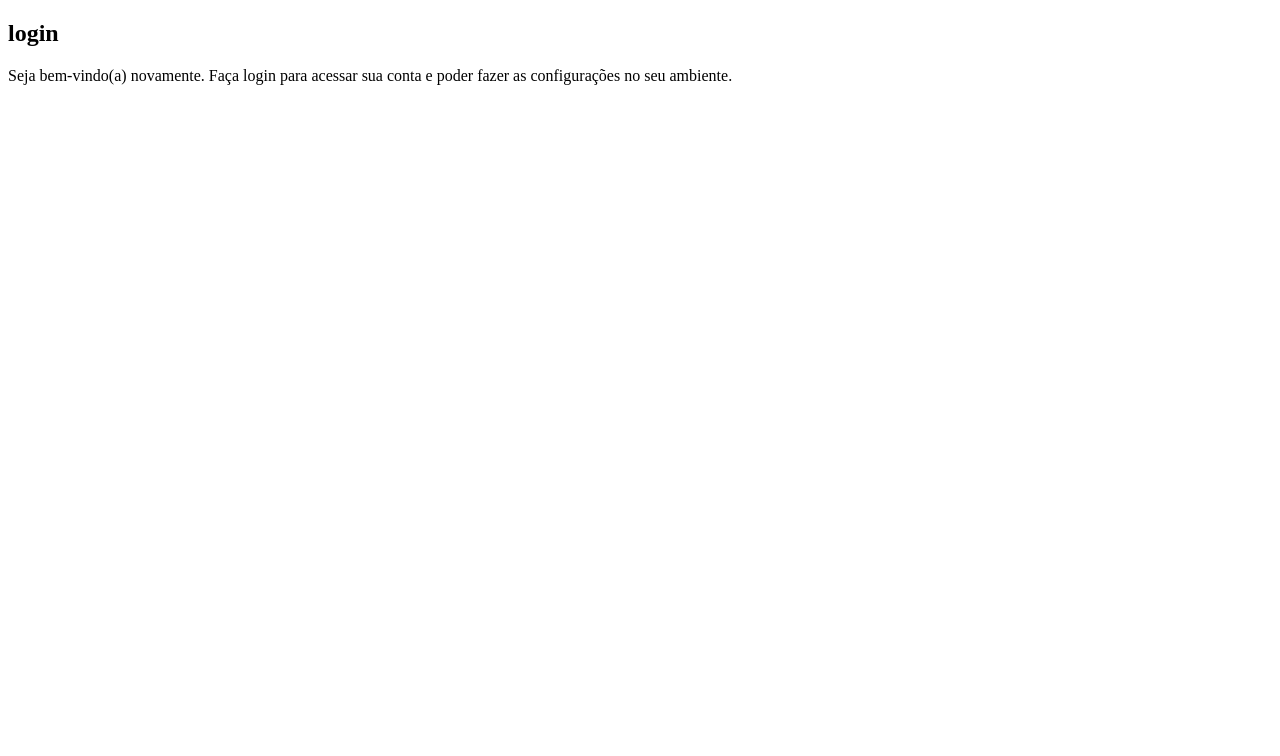
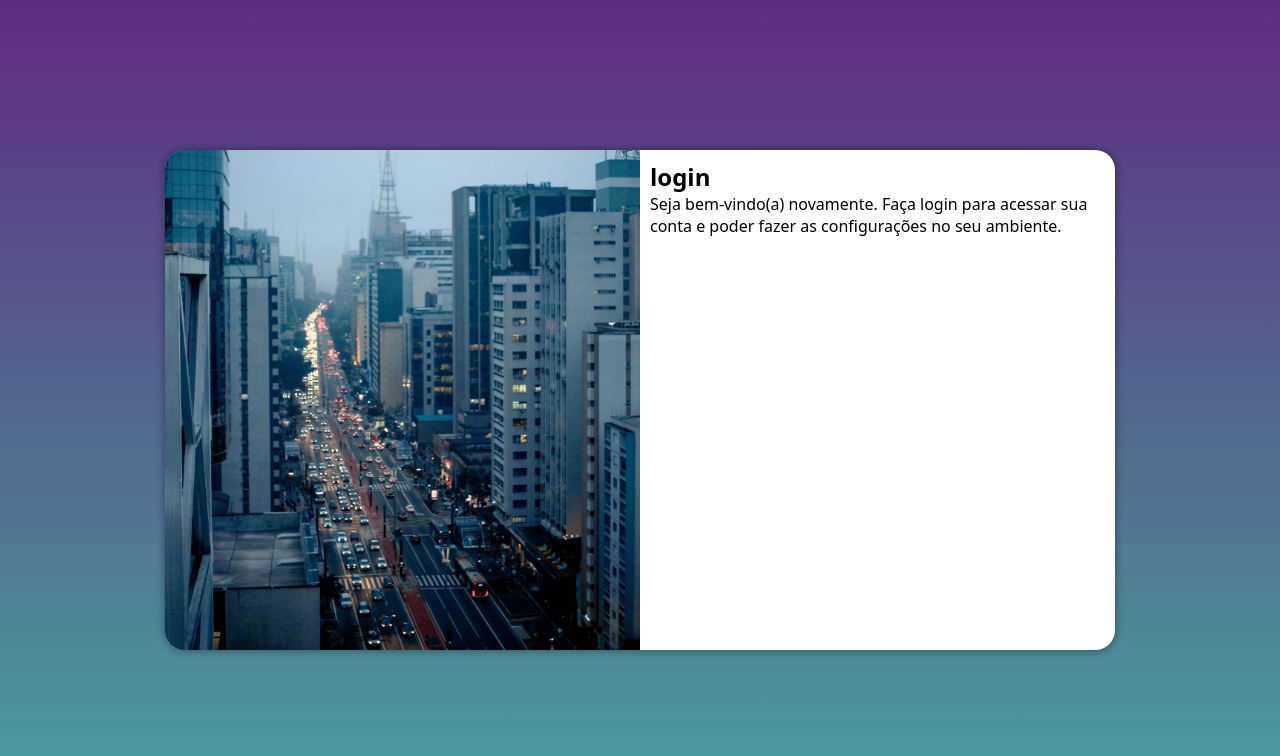
Before and after one commit to Uberdanalmeida/projeto-login, a plain HTML site: page index.html in a window 1280 px wide. Drawn offline with Linux system fonts and the light colour scheme.

Commit message:
media query para diferentes tamanhos de telas

```diff
--- /dev/null
+++ b/estilos/media-query.css
@@ -0,0 +1,43 @@
+@charset "UTF-8";
+
+@media screen and (min-width: 768px) and (max-width: 992px) {
+    body {
+        background-image: linear-gradient(to top, #49a09d, #5f2c82);
+    }
+
+    section#login {
+        width: 80vw;
+    }
+
+    section#login > div#imagem {
+        float: left;
+        width: 30%;
+        height: 100%;
+    }
+
+    section#login > div#formulario {
+        float: right;
+        width: 70%;
+    }
+}
+
+@media screen and (min-width: 992px) {
+    body {
+        background-image: linear-gradient(to top, #49a09d, #5f2c82);
+    }
+
+    section#login {
+        width: 950px;
+    }
+
+    section#login > div#imagem {
+        float: left;
+        width: 50%;
+        height: 100%;
+    }
+
+    section#login > div#formulario {
+        float: right;
+        width: 50%;
+    }
+}
--- a/estilos/style.css
+++ b/estilos/style.css
@@ -3,3 +3,49 @@
 /* paleta de cores
 verde: #49a09d
 lilas: #5f2c82 */
+
+* {
+    font-family: system-ui, -apple-system, BlinkMacSystemFont, 'Segoe UI', Roboto, Oxygen, Ubuntu, Cantarell, 'Open Sans', 'Helvetica Neue', sans-serif;
+    padding: 0px;
+    margin: 0px;
+    box-sizing: border-box;
+}
+
+body, html {
+    background-color:  #5f2c82;
+    height: 100vh;
+    width: 100vw;
+}
+
+main {
+    position: relative;
+    height: 100vh;
+    width: 100vw;
+}
+
+section#login {
+    position: absolute;
+    top: 50%;
+    left: 50%;
+    transform: translate(-50%, -50%);
+    overflow: hidden;
+    background-color: white;
+    width: 250px;
+    height: 500px;
+    border-radius: 20px;
+    box-shadow: 0px 0px 10px rgba(0, 0, 0, 0.455);
+
+}
+
+section#login > div#imagem {
+    display: block;
+    background: #5f2c82 url(../imagens/login.jpg) no-repeat;
+    background-size: cover;
+    background-position: left bottom;
+    height: 200px;
+}
+
+section#login > div#formulario {
+    display: block;
+    padding: 10px;
+}
--- a/index.html
+++ b/index.html
@@ -6,6 +6,7 @@
     <meta name="viewport" content="width=device-width, initial-scale=1.0">
     <title>login</title>
     <link rel="stylesheet" href="estilos/style.css">
+    <link rel="stylesheet" href="estilos/media-query.css">
 </head>
 <body>
     <main>
```
Also changed, not shown: imagens/login.jpg (added).
